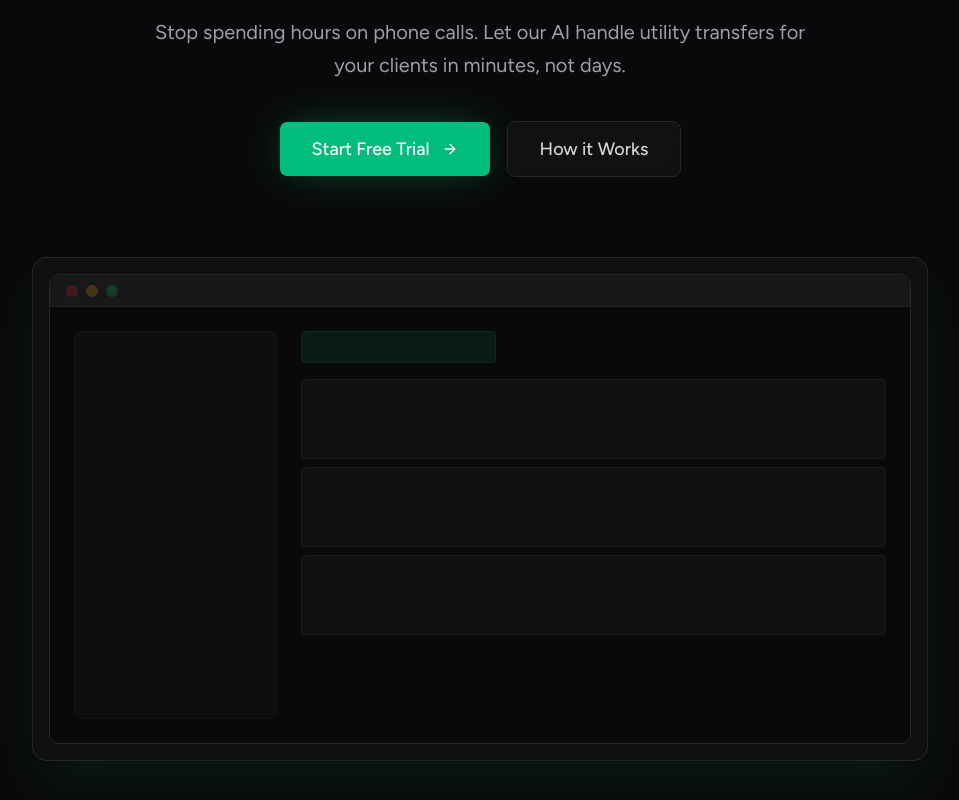
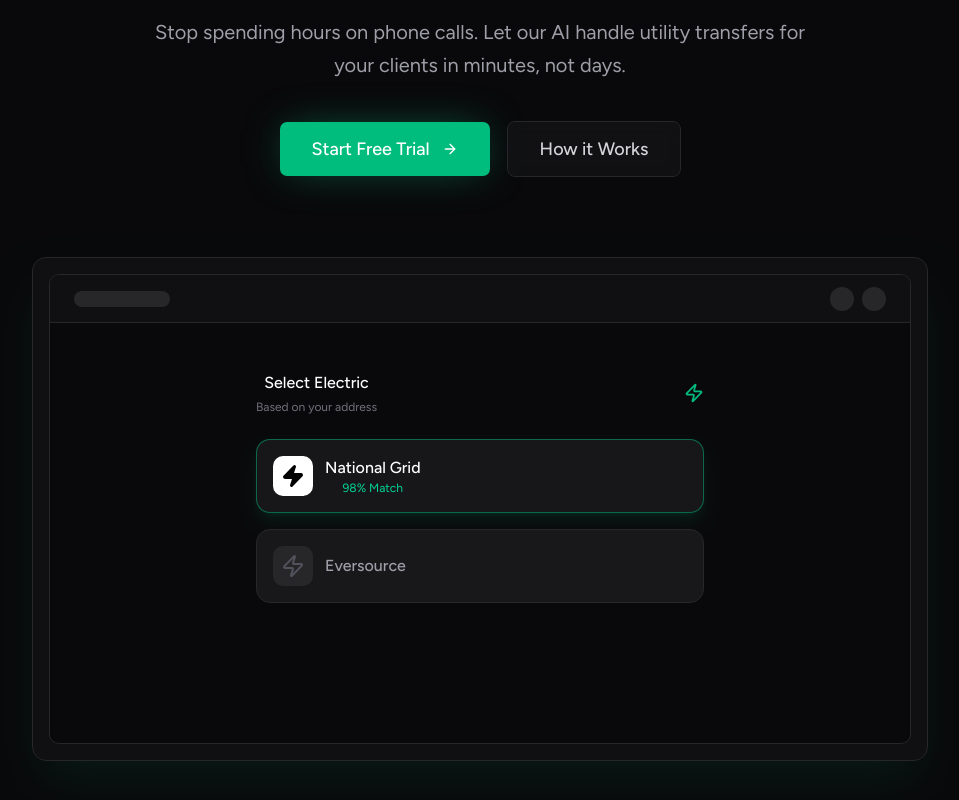
Before and after one commit to haydnphilipdesign/utilitysheet-saas, a Next.js app: page / in a window 1280 px wide. Shown: the part 494-1294 px from the top of the page, without its empty margins (160-1119 px from the left). Built offline with nearby package versions, Linux system fonts and the light colour scheme.

Commit message:
feat: animate hero section preview card

```diff
--- a/app/globals.css
+++ b/app/globals.css
@@ -138,6 +138,14 @@
   }
 }
 
-.animate-gradient-x {
-  animation: gradient-x 3s ease infinite;
+@keyframes scale-in {
+  from {
+    transform: scale(0);
+    opacity: 0;
+  }
+
+  to {
+    transform: scale(1);
+    opacity: 1;
+  }
 }
--- a/components/landing/HeroSection.tsx
+++ b/components/landing/HeroSection.tsx
@@ -1,10 +1,193 @@
 'use client';
 
 import Link from 'next/link';
-import { motion, useMotionValue, useTransform, useSpring } from 'framer-motion';
+import { motion, useMotionValue, useTransform, useSpring, AnimatePresence } from 'framer-motion';
 import { Button } from '@/components/ui/button';
-import { ArrowRight, Sparkles } from 'lucide-react';
-import { useRef } from 'react';
+import { ArrowRight, Sparkles, Search, Check, Zap, CheckCircle2, FileText } from 'lucide-react';
+import { useState, useEffect } from 'react';
+
+const AnimationState = {
+    INPUT: 0,
+    LOADING: 1,
+    SELECT: 2,
+    SUCCESS: 3,
+} as const;
+
+function HeroFeatureAnimation() {
+    const [step, setStep] = useState<number>(AnimationState.INPUT);
+    const [text, setText] = useState("");
+    const targetText = "123 Main St, Springfield";
+
+    useEffect(() => {
+        let timeout: NodeJS.Timeout;
+
+        const runAnimation = async () => {
+            // Step 0: Input typing
+            if (step === AnimationState.INPUT) {
+                if (text.length < targetText.length) {
+                    timeout = setTimeout(() => {
+                        setText(targetText.slice(0, text.length + 1));
+                    }, 50 + Math.random() * 50); // Random typing speed
+                } else {
+                    timeout = setTimeout(() => setStep(AnimationState.LOADING), 800);
+                }
+            }
+            // Step 1: Loading/Searching
+            else if (step === AnimationState.LOADING) {
+                timeout = setTimeout(() => setStep(AnimationState.SELECT), 1500);
+            }
+            // Step 2: Selection
+            else if (step === AnimationState.SELECT) {
+                timeout = setTimeout(() => setStep(AnimationState.SUCCESS), 2500);
+            }
+            // Step 3: Success -> Reset
+            else if (step === AnimationState.SUCCESS) {
+                timeout = setTimeout(() => {
+                    setStep(AnimationState.INPUT);
+                    setText("");
+                }, 4000);
+            }
+        };
+
+        runAnimation();
+        return () => clearTimeout(timeout);
+    }, [step, text]);
+
+    return (
+        <div className="w-full h-full flex flex-col font-sans">
+            {/* Mock Header */}
+            <div className="h-12 border-b border-zinc-800 flex items-center justify-between px-6 bg-zinc-900/50">
+                <div className="w-24 h-4 bg-zinc-800 rounded-full" />
+                <div className="flex gap-2">
+                    <div className="w-6 h-6 rounded-full bg-zinc-800" />
+                    <div className="w-6 h-6 rounded-full bg-zinc-800" />
+                </div>
+            </div>
+
+            {/* Content Area */}
+            <div className="flex-1 p-8 relative overflow-hidden">
+                <AnimatePresence mode="wait">
+                    {step === AnimationState.INPUT && (
+                        <motion.div
+                            key="input"
+                            initial={{ opacity: 0, y: 10 }}
+                            animate={{ opacity: 1, y: 0 }}
+                            exit={{ opacity: 0, y: -10 }}
+                            className="flex flex-col items-center justify-center h-full gap-6"
+                        >
+                            <div className="text-center space-y-2">
+                                <h3 className="text-xl font-medium text-white">Where are you moving?</h3>
+                                <p className="text-zinc-500 text-sm">We'll find the providers for you.</p>
+                            </div>
+                            <div className="w-full max-w-md bg-zinc-900 border border-zinc-700 rounded-lg h-12 flex items-center px-4 gap-3 shadow-lg shadow-black/20">
+                                <Search className="w-4 h-4 text-zinc-500" />
+                                <span className="text-zinc-200">
+                                    {text}
+                                    <span className="animate-pulse text-emerald-500">|</span>
+                                </span>
+                            </div>
+                        </motion.div>
+                    )}
+
+                    {step === AnimationState.LOADING && (
+                        <motion.div
+                            key="loading"
+                            initial={{ opacity: 0 }}
+                            animate={{ opacity: 1 }}
+                            exit={{ opacity: 0 }}
+                            className="flex flex-col items-center justify-center h-full gap-4"
+                        >
+                            <div className="w-12 h-12 rounded-full border-2 border-emerald-500/20 border-t-emerald-500 animate-spin" />
+                            <p className="text-zinc-400 text-sm">Scanning providers...</p>
+                        </motion.div>
+                    )}
+
+                    {step === AnimationState.SELECT && (
+                        <motion.div
+                            key="select"
+                            initial={{ opacity: 0, scale: 0.95 }}
+                            animate={{ opacity: 1, scale: 1 }}
+                            exit={{ opacity: 0, scale: 1.05 }}
+                            className="w-full max-w-md mx-auto space-y-4 pt-4"
+                        >
+                            <div className="flex items-center justify-between mb-6">
+                                <div className="space-y-1">
+                                    <h4 className="text-white font-medium">Select Electric</h4>
+                                    <p className="text-xs text-zinc-500">Based on your address</p>
+                                </div>
+                                <Zap className="w-5 h-5 text-emerald-500" />
+                            </div>
+
+                            <motion.div
+                                initial={{ y: 20, opacity: 0 }}
+                                animate={{ y: 0, opacity: 1 }}
+                                transition={{ delay: 0.2 }}
+                                className="p-4 rounded-xl bg-zinc-800/50 border border-emerald-500/50 flex items-center justify-between shadow-lg shadow-emerald-500/10 cursor-pointer"
+                            >
+                                <div className="flex items-center gap-3">
+                                    <div className="w-10 h-10 rounded-lg bg-white flex items-center justify-center">
+                                        <Zap className="w-6 h-6 text-black fill-black" />
+                                    </div>
+                                    <div className="flex flex-col">
+                                        <span className="text-white font-medium">National Grid</span>
+                                        <span className="text-xs text-emerald-400">98% Match</span>
+                                    </div>
+                                </div>
+                                <div className="w-6 h-6 rounded-full bg-emerald-500 flex items-center justify-center scale-0 animate-[scale-in_0.3s_ease-out_1s_forwards]">
+                                    <Check className="w-4 h-4 text-white" />
+                                </div>
+                            </motion.div>
+
+                            <motion.div
+                                initial={{ y: 20, opacity: 0 }}
+                                animate={{ y: 0, opacity: 1 }}
+                                transition={{ delay: 0.4 }}
+                                className="p-4 rounded-xl bg-zinc-900 border border-zinc-800 flex items-center justify-between opacity-50"
+                            >
+                                <div className="flex items-center gap-3">
+                                    <div className="w-10 h-10 rounded-lg bg-zinc-800 flex items-center justify-center">
+                                        <Zap className="w-6 h-6 text-zinc-600" />
+                                    </div>
+                                    <div className="flex flex-col">
+                                        <span className="text-zinc-400 font-medium">Eversource</span>
+                                    </div>
+                                </div>
+                            </motion.div>
+                        </motion.div>
+                    )}
+
+                    {step === AnimationState.SUCCESS && (
+                        <motion.div
+                            key="success"
+                            initial={{ opacity: 0, scale: 0.9 }}
+                            animate={{ opacity: 1, scale: 1 }}
+                            exit={{ opacity: 0 }}
+                            className="flex flex-col items-center justify-center h-full gap-4 text-center"
+                        >
+                            <motion.div
+                                initial={{ scale: 0 }}
+                                animate={{ scale: 1 }}
+                                transition={{ type: "spring" }}
+                                className="w-20 h-20 rounded-full bg-emerald-500/20 flex items-center justify-center mb-2"
+                            >
+                                <CheckCircle2 className="w-10 h-10 text-emerald-500" />
+                            </motion.div>
+                            <h3 className="text-2xl font-bold text-white">Packet Ready!</h3>
+                            <p className="text-zinc-400 max-w-[200px]">All utilities confirmed. Ready for download.</p>
+
+                            <div className="mt-4 p-3 rounded-lg bg-zinc-900 border border-zinc-800 flex items-center gap-3 w-48">
+                                <div className="p-2 bg-emerald-500/10 rounded">
+                                    <FileText className="w-4 h-4 text-emerald-500" />
+                                </div>
+                                <span className="text-sm text-zinc-300">Detailed PDF</span>
+                            </div>
+                        </motion.div>
+                    )}
+                </AnimatePresence>
+            </div>
+        </div>
+    );
+}
 
 function Hero3DCard() {
     const x = useMotionValue(0);
@@ -48,25 +231,7 @@ function Hero3DCard() {
                 style={{ transform: "translateZ(75px)", transformStyle: "preserve-3d" }}
                 className="absolute inset-4 bg-zinc-950 rounded-lg border border-zinc-800 overflow-hidden flex flex-col shadow-inner"
             >
-                {/* Mock Window Controls */}
-                <div className="h-8 bg-zinc-900 border-b border-zinc-800 flex items-center px-4 gap-2">
-                    <div className="w-3 h-3 rounded-full bg-red-500/20" />
-                    <div className="w-3 h-3 rounded-full bg-yellow-500/20" />
-                    <div className="w-3 h-3 rounded-full bg-green-500/20" />
-                </div>
-
-                {/* Mock Content */}
-                <div className="p-6 flex-1 flex gap-6">
-                    <div className="w-1/4 h-full bg-zinc-900/50 rounded-md border border-zinc-800/50 animate-pulse" />
-                    <div className="flex-1 space-y-4">
-                        <div className="h-8 w-1/3 bg-emerald-500/10 rounded border border-emerald-500/10" />
-                        <div className="space-y-2">
-                            <div className="h-20 w-full bg-zinc-900/50 rounded border border-zinc-800/50" />
-                            <div className="h-20 w-full bg-zinc-900/50 rounded border border-zinc-800/50" />
-                            <div className="h-20 w-full bg-zinc-900/50 rounded border border-zinc-800/50" />
-                        </div>
-                    </div>
-                </div>
+                <HeroFeatureAnimation />
             </div>
         </motion.div>
     );
```
